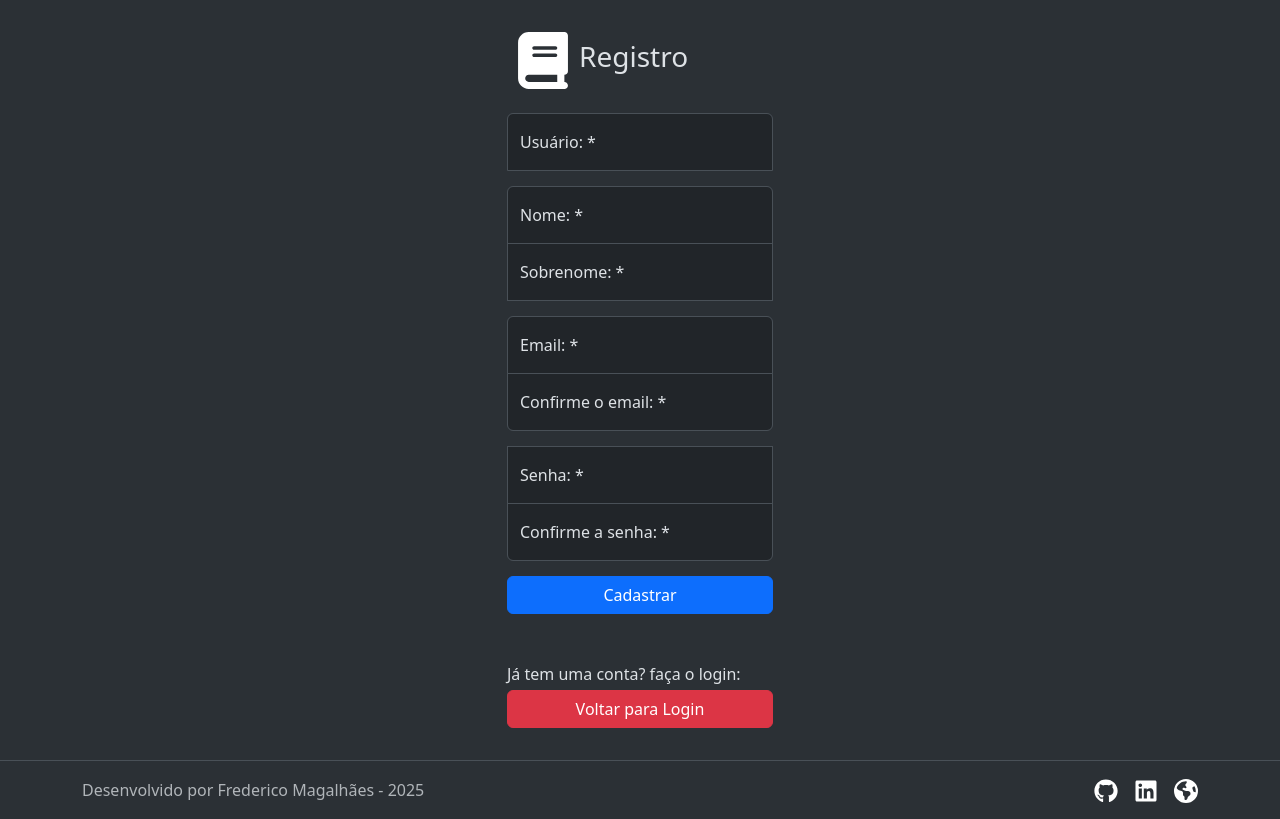
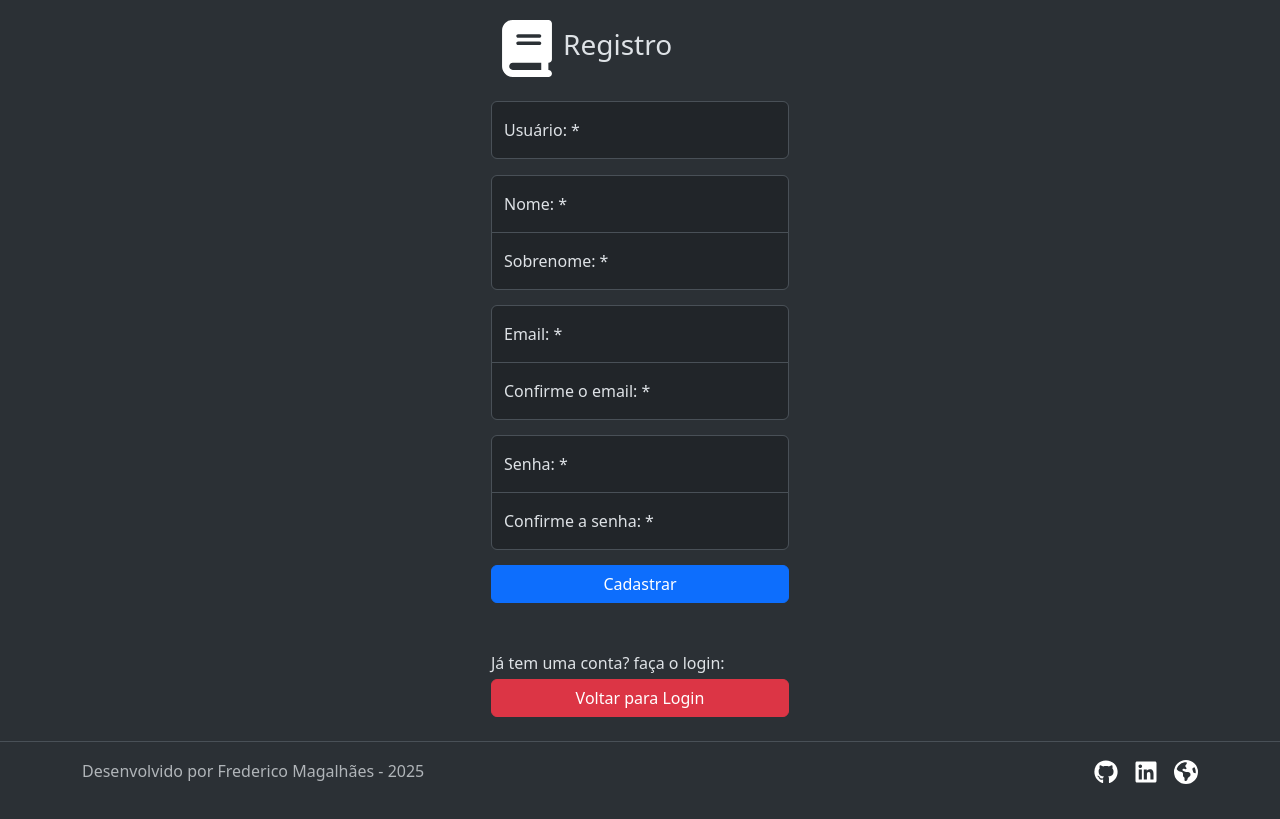
Before and after one commit to FredMagas/Agenda, a Django app: page /registro/submit in a window 1280 px wide. After the commit the page ends 784 px from the top, so only its background shows below. Run offline with Django 5.2, Linux system fonts and the light colour scheme.

Commit message:
Remove form-sigin class from main

```diff
--- a/core/templates/login-base.html
+++ b/core/templates/login-base.html
@@ -12,7 +12,7 @@
 </head>
 <body class="d-flex flex-column align-items-center bg-body-tertiary h-100">
 
-    <main class="flex-shrink-0 form-signin w-100 m-auto">
+    <main class="flex-shrink-0 w-100 m-auto">
         {% block content %}
 
         {% endblock %}
```
